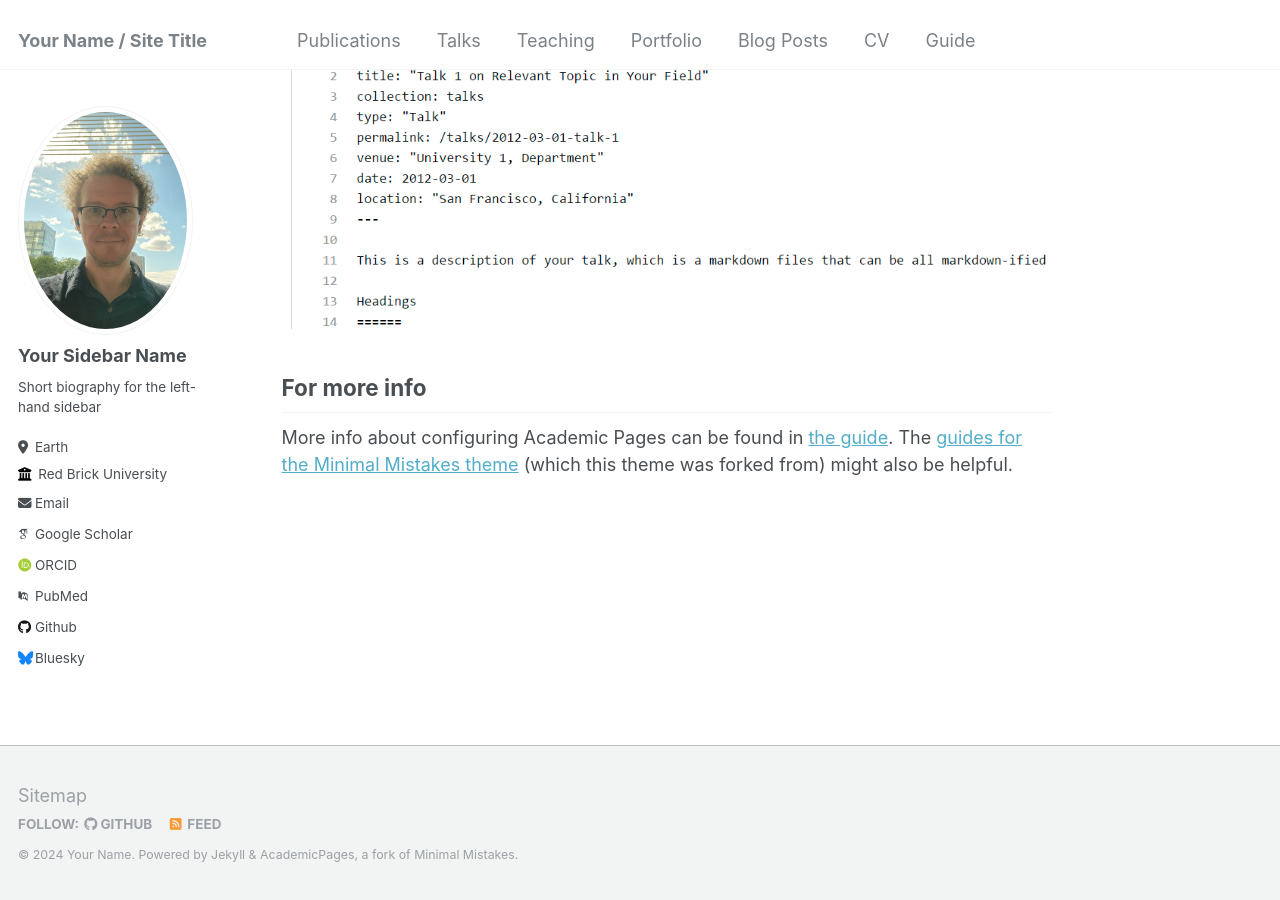
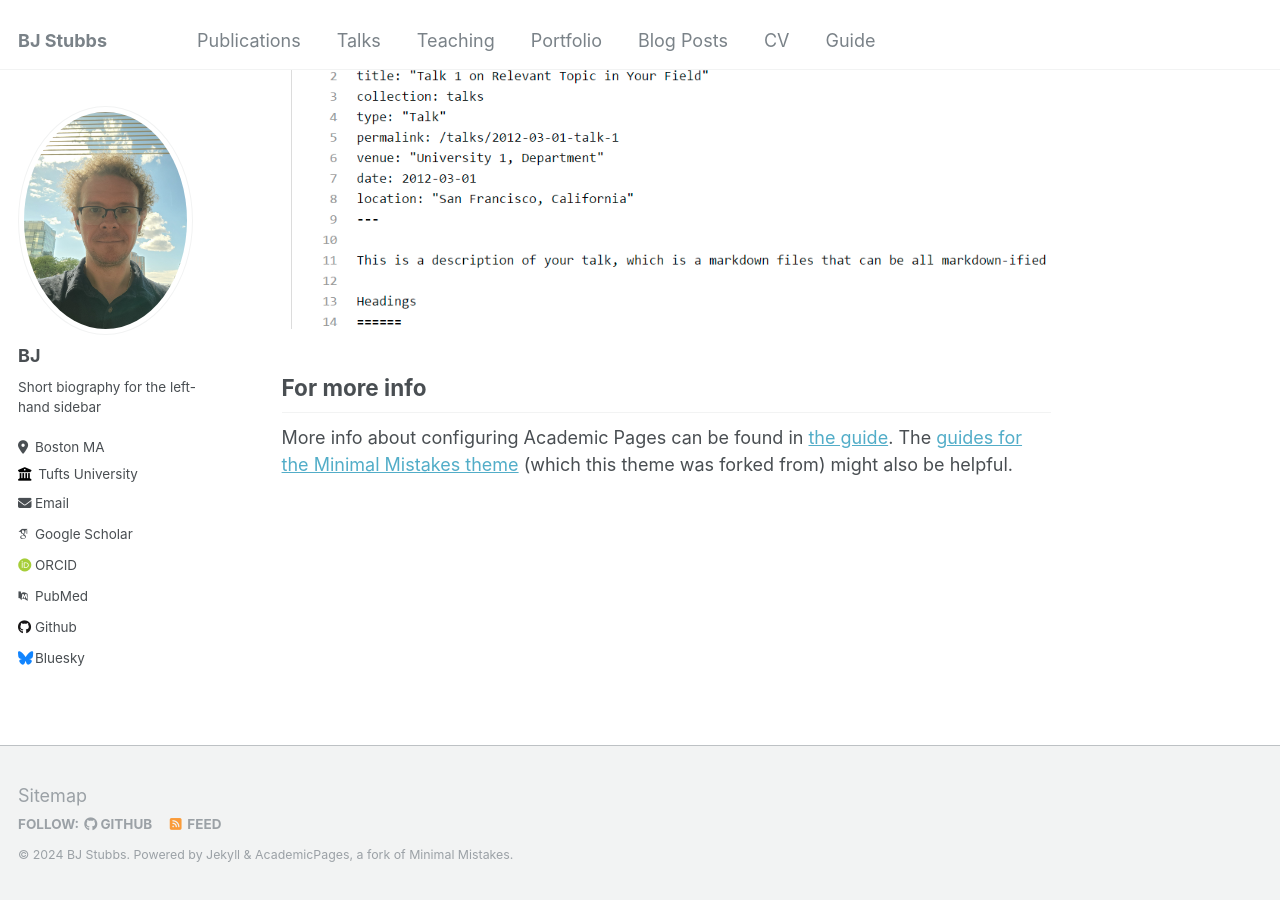
Before and after one commit to bjstubbs/bjstubbstufts, a Jekyll site: the page built from _pages/about.md, in a window 1280 px wide and 900 px high, scrolled down 2660 px. Built offline with Jekyll 4.4.1, drawn with Linux system fonts in a browser that asks for light colours; some web fonts are replaced.

Commit message:
Update _config.yml
update

```diff
--- a/_config.yml
+++ b/_config.yml
@@ -8,13 +8,13 @@
 
 # Basic Site Settings
 locale                   : "en-US"
-title                    : "Your Name / Site Title"
+title                    : "BJ Stubbs"
 title_separator          : "-"
-name                     : &name "Your Name"
-description              : &description "personal description"
-url                      : https://academicpages.github.io # the base hostname & protocol for your site e.g. "https://mmistakes.github.io"
+name                     : &name "BJ Stubbs"
+description              : &description "PhD Student at Tufts University"
+url                      : https://bjstubbs.github.io/bjstubbstufts/ # the base hostname & protocol for your site e.g. "https://mmistakes.github.io"
 baseurl                  : "" # the subpath of your site, e.g. "/blog"
-repository               : "academicpages/academicpages.github.io"
+repository               : "https://github.com/bjstubbs/bjstubbstufts"
 
 # Site Author - The following control what appear as part of the author content on the side bar.
 #               If a field is blank the icon and link will not appear, otherwise it will be shown.
@@ -22,13 +22,13 @@ repository               : "academicpages/academicpages.github.io"
 author:
   # Biographic information
   avatar           : "profile.png"
-  name             : "Your Sidebar Name"
+  name             : "BJ"
   pronouns         : # example: "she/her"
   bio              : "Short biography for the left-hand sidebar"
-  location         : "Earth"
-  employer         : "Red Brick University"
+  location         : "Boston MA"
+  employer         : "Tufts University"
   uri              : # URL
-  email            : "none@example.org"
+  email            : "benjamin.stubbs@tufts.edu"
 
   # Academic websites
   arxiv            : # URL - Update with the correct link to your profile
```
